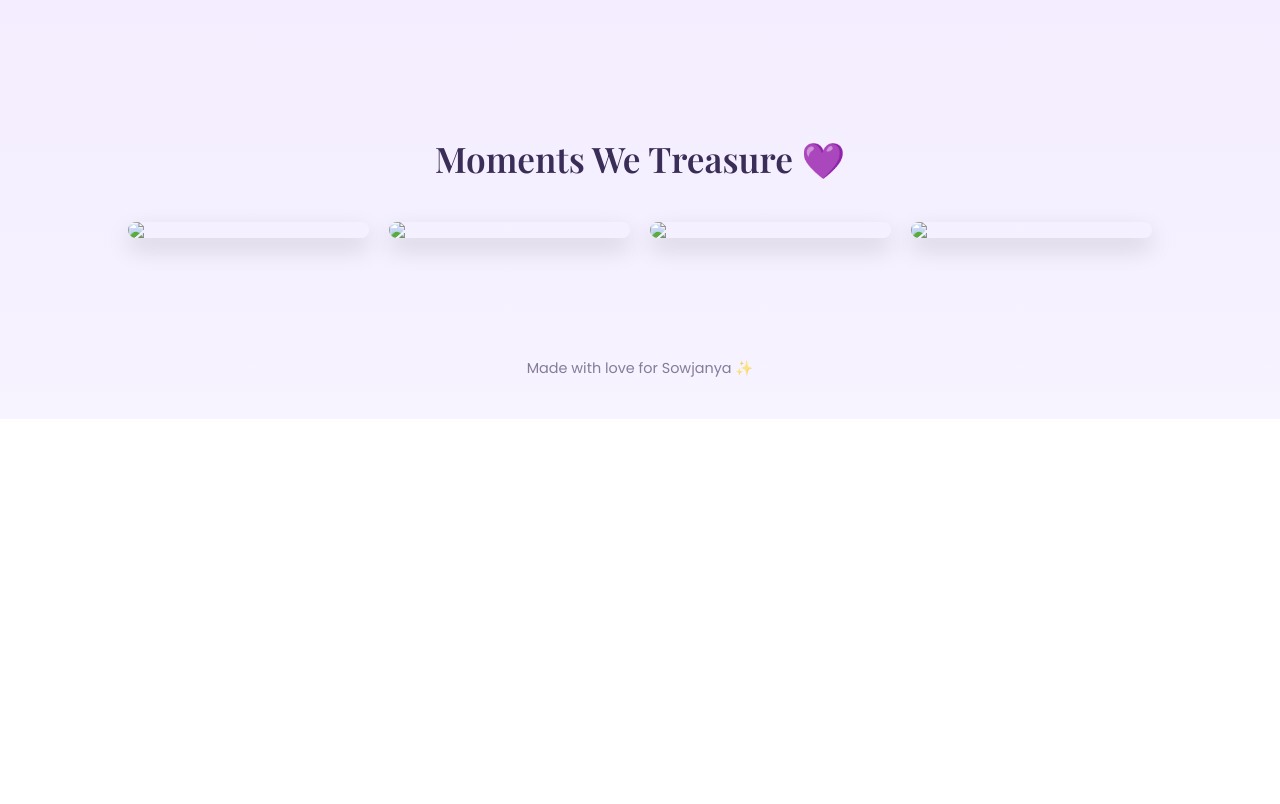
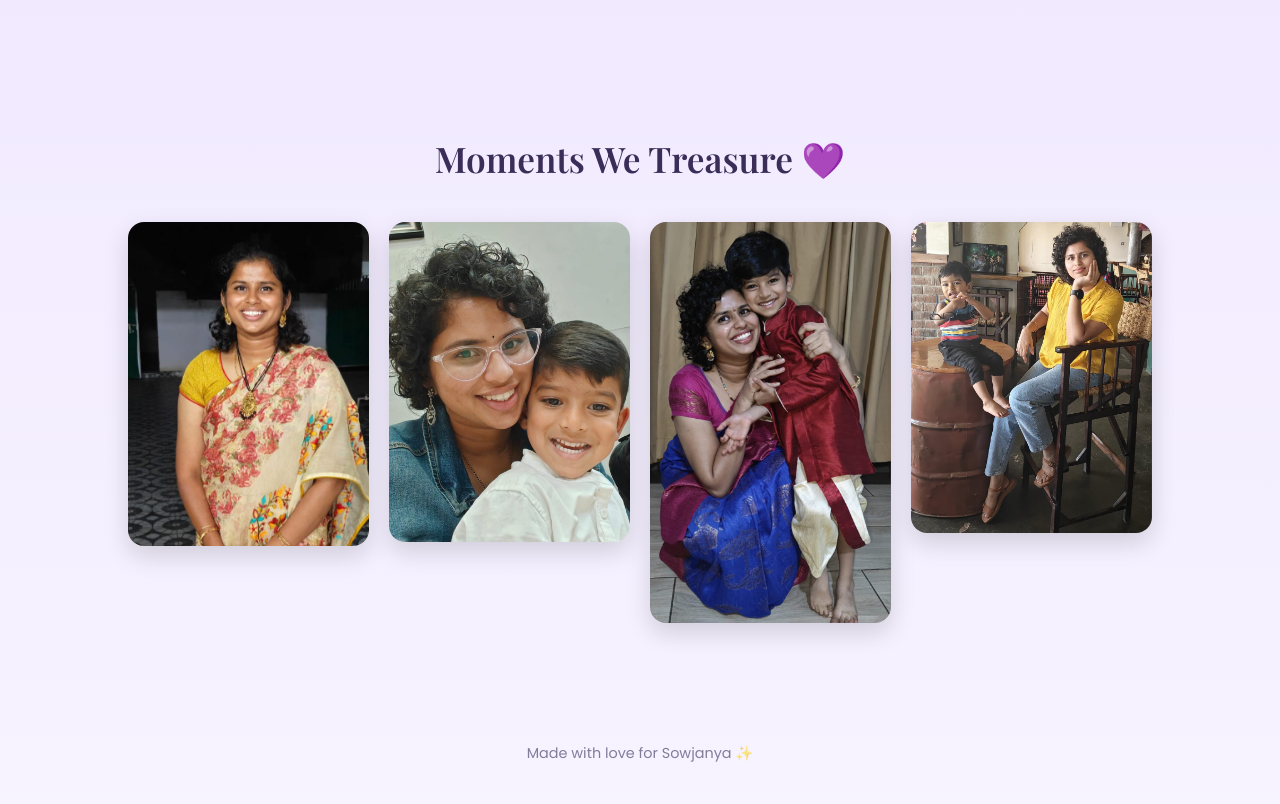
Before and after one commit to monika8790363789-creator/m, a plain HTML site: page index.html in a window 1280 px wide. Shown: the part 1145-1949 px from the top of the page. Before the commit the page ends 1564 px from the top, so only its background shows below. Drawn offline with nearby package versions, Linux system fonts and the light colour scheme.

Commit message:
index.html

```diff
--- a/index.html
+++ b/index.html
@@ -226,10 +226,10 @@ body {
 <div class="section">
   <h2>Moments We Treasure 💜</h2>
   <div class="gallery">
-    <img src="img1.jpg">
-    <img src="img2.jpg">
-    <img src="img3.jpg">
-    <img src="img4.jpg">
+    <img src="im1.jpg">
+    <img src="im2.jpg">
+    <img src="im3.jpg">
+    <img src="im4.jpg">
   </div>
 </div>
 
```
